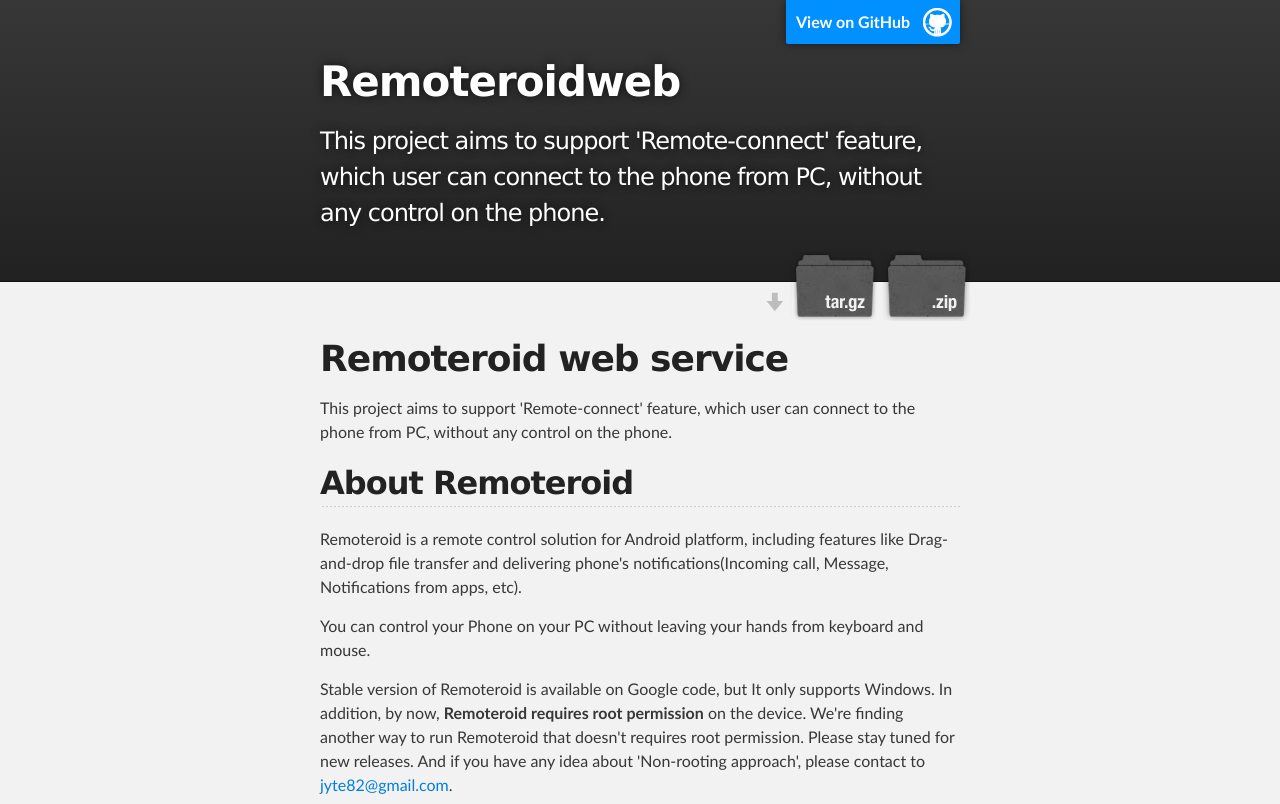
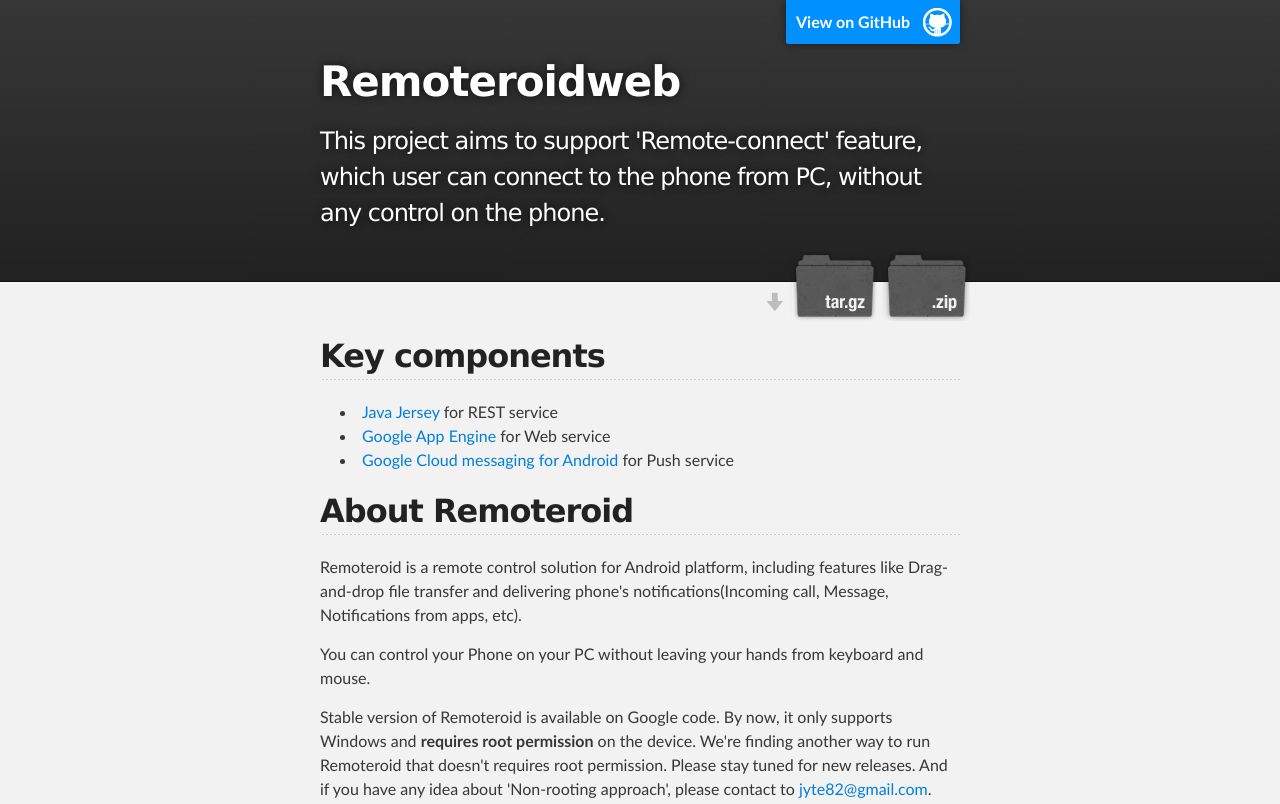
Before and after one commit to kunny/RemoteroidWeb, a plain HTML site: page index.html in a window 1280 px wide. Shown: the top 804 px of the page. Drawn offline with Linux system fonts and the light colour scheme.

```diff
--- a/index.html
+++ b/index.html
@@ -31,17 +31,22 @@
     <!-- MAIN CONTENT -->
     <div id="main_content_wrap" class="outer">
       <section id="main_content" class="inner">
-        <h1>Remoteroid web service</h1>
+        <h2>Key components</h2>
 
-<p>This project aims to support 'Remote-connect' feature, which user can connect to the phone from PC, without any control on the phone.</p>
-
-<h2>About Remoteroid</h2>
+<ul>
+<li>
+<a href="http://jersey.java.net/">Java Jersey</a> for REST service</li>
+<li>
+<a href="http://appengine.google.com">Google App Engine</a> for Web service</li>
+<li>
+<a href="http://developer.android.com/guide/google/gcm/index.html">Google Cloud messaging for Android</a> for Push service </li>
+</ul><h2>About Remoteroid</h2>
 
 <p>Remoteroid is a remote control solution for Android platform, including features like Drag-and-drop file transfer and delivering phone's notifications(Incoming call, Message, Notifications from apps, etc).</p>
 
 <p>You can control your Phone on your PC without leaving your hands from keyboard and mouse.</p>
 
-<p>Stable version of Remoteroid is available on Google code, but It only supports Windows. In addition, by now, <strong>Remoteroid requires root permission</strong> on the device. We're finding another way to run Remoteroid that doesn't requires root permission. Please stay tuned for new releases. And if you have any idea about 'Non-rooting approach', please contact to <a href="mailto:jyte82@gmail.com">jyte82@gmail.com</a>.</p>
+<p>Stable version of Remoteroid is available on Google code. By now, it only supports Windows and  <strong>requires root permission</strong> on the device. We're finding another way to run Remoteroid that doesn't requires root permission. Please stay tuned for new releases. And if you have any idea about 'Non-rooting approach', please contact to <a href="mailto:jyte82@gmail.com">jyte82@gmail.com</a>.</p>
 
 <ul>
 <li><a href="http://remoteroid.googlecode.com">Remoteroid on Google code (Stable, Only supports Windows)</a></li>
--- a/params.json
+++ b/params.json
@@ -1 +1 @@
-{"name":"Remoteroidweb","tagline":"This project aims to support 'Remote-connect' feature, which user can connect to the phone from PC, without any control on the phone.","body":"Remoteroid web service\r\n=========\r\n\r\nThis project aims to support 'Remote-connect' feature, which user can connect to the phone from PC, without any control on the phone.\r\n\r\nAbout Remoteroid\r\n------------------\r\nRemoteroid is a remote control solution for Android platform, including features like Drag-and-drop file transfer and delivering phone's notifications(Incoming call, Message, Notifications from apps, etc).\r\n\r\nYou can control your Phone on your PC without leaving your hands from keyboard and mouse.\r\n\r\nStable version of Remoteroid is available on Google code, but It only supports Windows. In addition, by now, **Remoteroid requires root permission** on the device. We're finding another way to run Remoteroid that doesn't requires root permission. Please stay tuned for new releases. And if you have any idea about 'Non-rooting approach', please contact to jyte82@gmail.com.\r\n\r\n* [Remoteroid on Google code (Stable, Only supports Windows)](http://remoteroid.googlecode.com)\r\n* [Remoteroid server, platform-idependant (In development)](https://github.com/kunny/RemoteroidServerUniversal)\r\n","google":"","note":"Don't delete this file! It's used internally to help with page regeneration."}
+{"tagline":"This project aims to support 'Remote-connect' feature, which user can connect to the phone from PC, without any control on the phone.","google":"","name":"Remoteroidweb","body":"Key components\r\n------------------\r\n* [Java Jersey](http://jersey.java.net/) for REST service\r\n* [Google App Engine](http://appengine.google.com) for Web service\r\n* [Google Cloud messaging for Android](http://developer.android.com/guide/google/gcm/index.html) for Push service \r\n\r\nAbout Remoteroid\r\n------------------\r\nRemoteroid is a remote control solution for Android platform, including features like Drag-and-drop file transfer and delivering phone's notifications(Incoming call, Message, Notifications from apps, etc).\r\n\r\nYou can control your Phone on your PC without leaving your hands from keyboard and mouse.\r\n\r\nStable version of Remoteroid is available on Google code. By now, it only supports Windows and  **requires root permission** on the device. We're finding another way to run Remoteroid that doesn't requires root permission. Please stay tuned for new releases. And if you have any idea about 'Non-rooting approach', please contact to jyte82@gmail.com.\r\n\r\n* [Remoteroid on Google code (Stable, Only supports Windows)](http://remoteroid.googlecode.com)\r\n* [Remoteroid server, platform-idependant (In development)](https://github.com/kunny/RemoteroidServerUniversal)","note":"Don't delete this file! It's used internally to help with page regeneration."}
```
